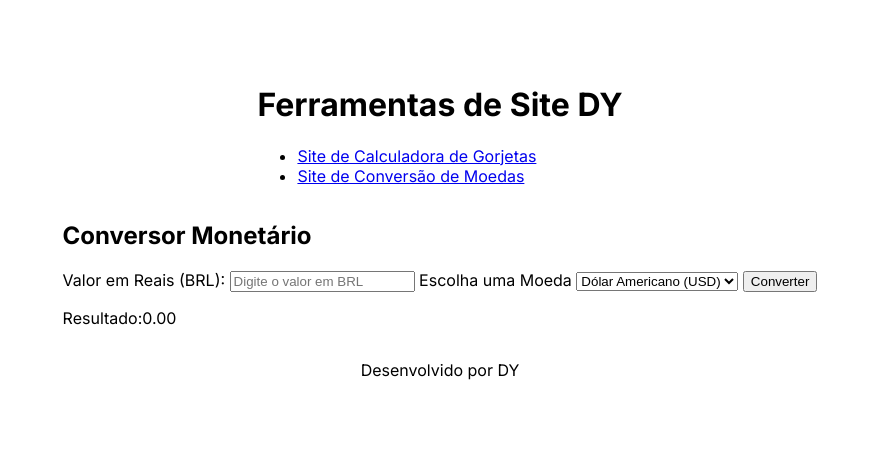
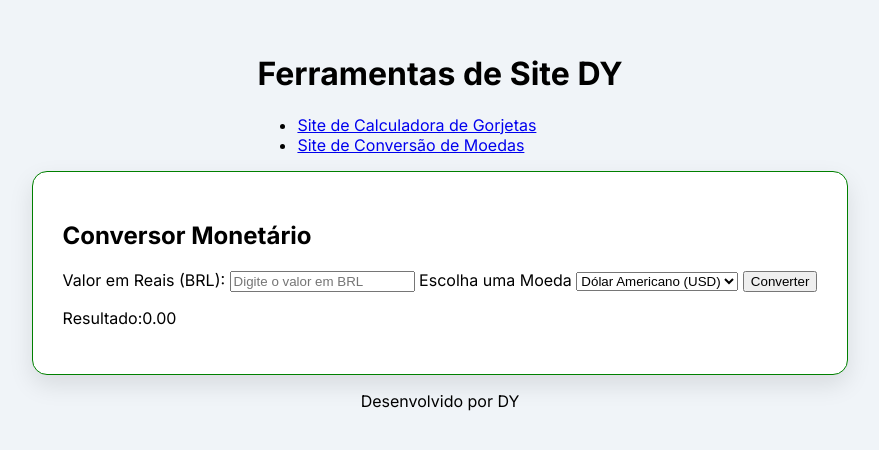
Before and after one commit to yudik-dev/Conversor-Monet-rio, a plain HTML site: page index.html in a window 1280 px wide. Shown: the part 178-628 px from the top of the page, without its empty margins (200-1079 px from the left). Drawn offline with Linux system fonts and the light colour scheme.

Commit message:
alterei a caixa do conversor

```diff
--- a/style.css
+++ b/style.css
@@ -6,9 +6,13 @@ body{
   justify-content: center;
   align-items: center;
   min-height: 100vh;
+  background-color: #f0f4f8;
 }
 
-header{
-    display: block;
-
+#conversor{
+  background-color:white;
+  padding: 30px;
+  border-radius: 15px;
+  border: 1px solid green;
+  box-shadow: 0 10px 25px rgba(0, 0, 0, 0.1);
 }
```
